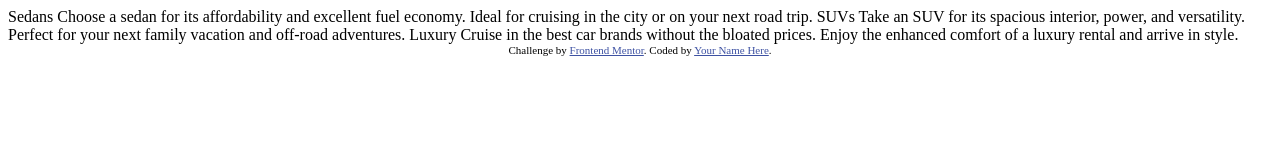
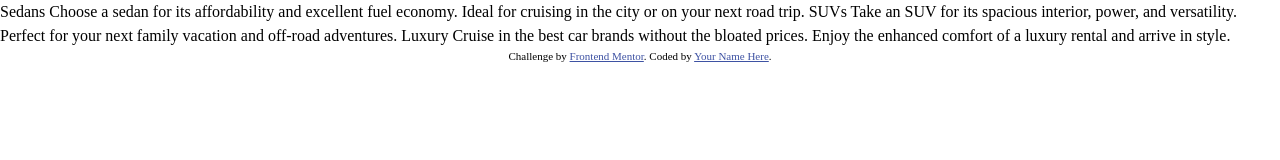
Before and after one commit to thisisadityarao/FM-3-column-preview-card-component, a plain HTML site: page index.html in a window 1280 px wide. Drawn offline with Linux system fonts and the light colour scheme.

Commit message:
Link style.css and reset.css to index.html

```diff
--- a/index.html
+++ b/index.html
@@ -1,19 +1,32 @@
 <!DOCTYPE html>
 <html lang="en">
+
 <head>
   <meta charset="UTF-8">
-  <meta name="viewport" content="width=device-width, initial-scale=1.0"> <!-- displays site properly based on user's device -->
+  <meta name="viewport" content="width=device-width, initial-scale=1.0">
+  <!-- displays site properly based on user's device -->
 
   <link rel="icon" type="image/png" sizes="32x32" href="./images/favicon-32x32.png">
+
+  <!-- STYLESHEET -->
+  <link rel="stylesheet" href="reset.css">
+  <link rel="stylesheet" href="style.css">
 
   <title>Frontend Mentor | 3-column preview card component</title>
 
   <!-- Feel free to remove these styles or customise in your own stylesheet 👍 -->
   <style>
-    .attribution { font-size: 11px; text-align: center; }
-    .attribution a { color: hsl(228, 45%, 44%); }
+    .attribution {
+      font-size: 11px;
+      text-align: center;
+    }
+
+    .attribution a {
+      color: hsl(228, 45%, 44%);
+    }
   </style>
 </head>
+
 <body>
 
   Sedans
@@ -33,4 +46,5 @@
     Coded by <a href="#">Your Name Here</a>.
   </div>
 </body>
+
 </html>
```
